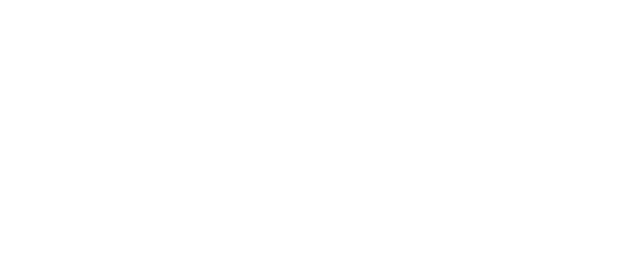
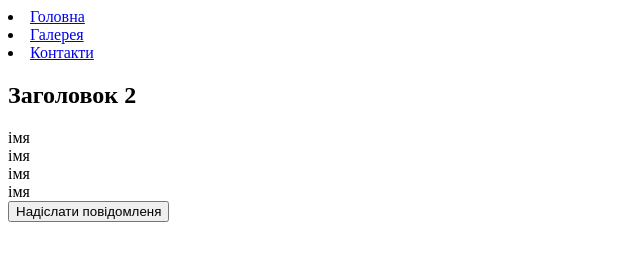
Before and after one commit to senikb26-glitch/Menuu, a plain HTML site: page contacts.html in a window 1280 px wide. Shown: the whole page, without its empty margins (0-640 px from the left). Drawn offline with Linux system fonts and the light colour scheme.

Commit message:
Update contacts.html

```diff
--- a/contacts.html
+++ b/contacts.html
@@ -8,6 +8,34 @@
     <link rel="stylesheet" href="style.css">
 </head>
 <body>
+    <nav>
+        <li><a href="sndex.html">Головна</a></li>
+        <li><a href="galery.html">Галерея</a></li>
+        <li><a href="contacts.html">Контакти</a></li>
+    </nav>
 
+    <div class="conteiner">
+        <h2 class="page-title">Заголовок 2</h2>
+        <form class="contact-form">
+            <div class="form-graup">
+                <label for="name">імя</label>
+                <label tipe="text" id="name" name="emeil" placeholde="Ведіть ваше імя" required>
+    <div>
+        <div class="form-graup">
+            <label for="name">імя</label>
+            <label tipe="text" id="name" name="emeil" placeholde="Ведіть ваше імя" required>
+<div>
+    <div class="form-graup">
+        <label for="name">імя</label>
+        <label tipe="text" id="name" name="emeil" placeholde="Ведіть ваше імя" required>
+<div>
+    <div class="form-graup">
+        <label for="name">імя</label>
+        <label tipe="text" id="name" name="emeil" placeholde="Ведіть ваше імя" required>
+<div>
+    <button type="submit">Надіслати повідомленя</button>
+
+</form>
+<div>
 </body>
 </html>
```
